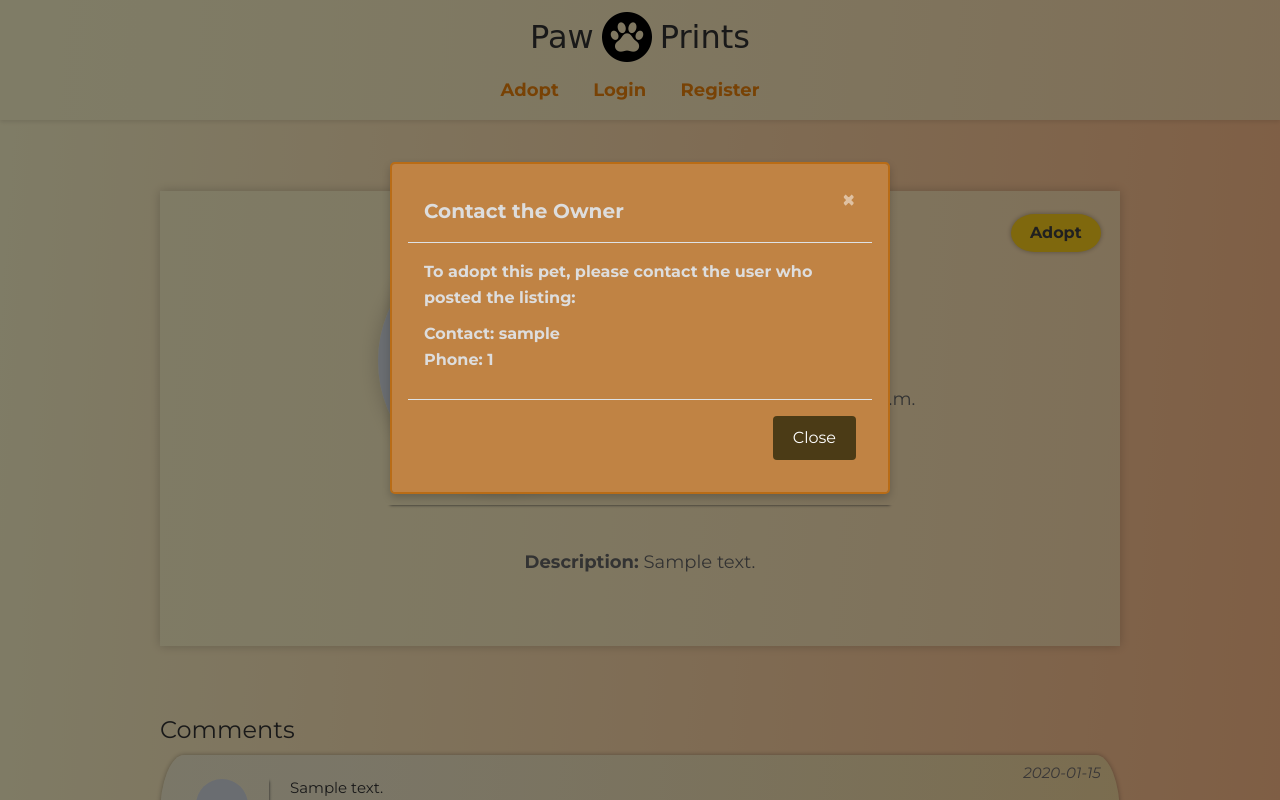
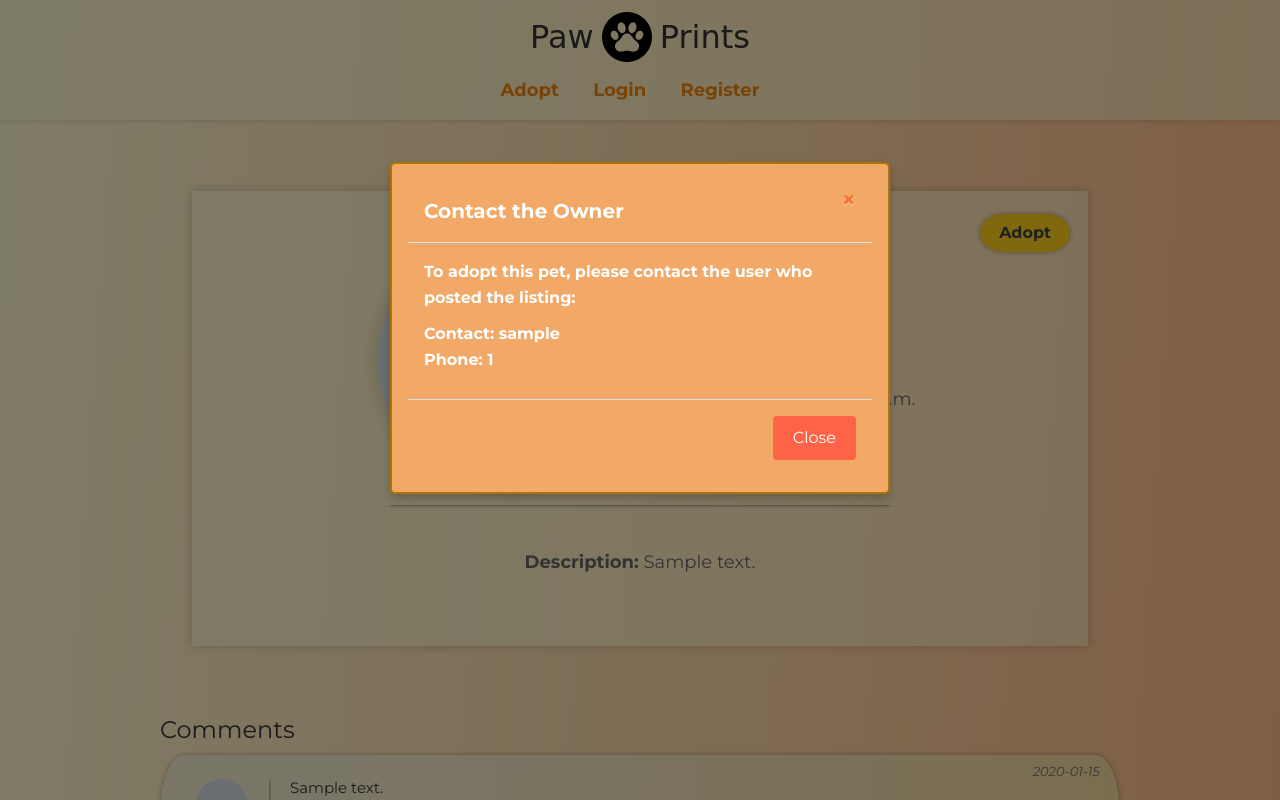
Before and after one commit to eftenow/PawPrints_app, a Django app: page /pets/detail/1/ in a window 1280 px wide, after a click on "Adopt". Run offline with Django 5.2, Linux system fonts and the light colour scheme; tables that the repository leaves empty hold one stand-in row (values such as "Sample post"); grey boxes marked "Sample" are stand-in pictures; some libraries are stand-ins or nearby versions.

Commit message:
big changes to the modal dialouge and some brief changes to the stylings of the details listing page

```diff
--- a/static/css/petFunctions.css
+++ b/static/css/petFunctions.css
@@ -256,7 +256,7 @@ select {
     box-shadow: 0 0 10px rgba(0, 0, 0, 0.2);
     outline: none !important;
     padding: 2% 0;
-    width: 75%;
+    width: 70%;
     margin: 5.5% auto;
     background: linear-gradient(275deg, rgb(255 249 205 / 51%) 0%, rgb(255 249 205 / 68%) 80%);
 }
@@ -348,10 +348,11 @@ select {
 .comment-date {
     position: absolute;
     top: 5%;
-    right: 2%;
+    right: 2.1%;
     font-weight: normal;
     font-style: italic;
     color: #736e6e;
+    font-size: 13px;
 }
 
 .comment-author-data img {
@@ -410,35 +411,30 @@ select {
 
 
 .modal-content {
-    background-color: #c08344;
+    border: 2px solid #ae7307;
+    box-shadow: 0 4px 8px rgba(0, 0, 0, 0.2);
+    background-color: #f2a968;
     color: #333;
-}
-
-.modal-content {
-    border: 2px solid #b96c16;
-    box-shadow: 0 4px 8px rgba(0, 0, 0, 0.2);
     padding: 1rem;
 }
 
 .modal-header .close {
     padding: 1rem 1rem;
     margin: -1.5rem -1rem -1rem auto;
-    color: #fff;
+    color: #FF4500; /* Darker orange for close button */
 }
 
 .modal-footer button {
-    background-color: #4b3b16;
-    color: #fff;
+    background-color: #FF6347; /* Tomato-red button background */
+    color: #fff; /* White text color */
     border: none;
     padding: 10px 20px;
     transition: background-color 0.3s ease;
 }
 
 .modal-footer button:hover {
-    background-color: #322607;
-
+    background-color: #b74c00; /* Darker orange on hover */
 }
-
 
 .modal.fade .modal-dialog {
     transform: translate(0, -20px);
@@ -449,16 +445,17 @@ select {
     min-height: 80vh;
 }
 
-.modal-title{
-    color: #dddddd;
+.modal-title {
+    color: #fff;
     font-weight: bold;
 }
 
 .bottom-text {
     margin-bottom: 0.65rem;
-    color: #dddddd;
+    color: #fff;
     font-weight: bold;
 }
+
 
 /* Customize the message and contact information as needed */
 
@@ -469,39 +466,39 @@ body > footer > section.d-flex.justify-content-center.justify-content-lg-between
 
 }
 
-body > footer > section.d-flex.justify-content-center.justify-content-lg-between.p-4.border-bottom > div:nth-child(2) > a:nth-child(3){
+body > footer > section.d-flex.justify-content-center.justify-content-lg-between.p-4.border-bottom > div:nth-child(2) > a:nth-child(3) {
     padding: 7px;
 }
 
-body > footer > section.d-flex.justify-content-center.justify-content-lg-between.p-4.border-bottom > div:nth-child(2) > a:nth-child(1){
+body > footer > section.d-flex.justify-content-center.justify-content-lg-between.p-4.border-bottom > div:nth-child(2) > a:nth-child(1) {
     background-color: #3b5998;
 }
 
-body > footer > section.d-flex.justify-content-center.justify-content-lg-between.p-4.border-bottom > div:nth-child(2) > a:nth-child(2){
+body > footer > section.d-flex.justify-content-center.justify-content-lg-between.p-4.border-bottom > div:nth-child(2) > a:nth-child(2) {
     background-color: #0072b1;
 }
 
-body > footer > section.d-flex.justify-content-center.justify-content-lg-between.p-4.border-bottom > div:nth-child(2) > a:nth-child(3){
+body > footer > section.d-flex.justify-content-center.justify-content-lg-between.p-4.border-bottom > div:nth-child(2) > a:nth-child(3) {
     background-color: #1e1e1e;
 }
 
 .border-bottom {
-    border-bottom: 1px solid #a0a0a1!important;
+    border-bottom: 1px solid #a0a0a1 !important;
 }
 
 
 .mt-5, .my-5 {
-    margin-top: 2rem!important;
+    margin-top: 2rem !important;
 }
 
-footer > section:nth-child(2) > div > div > div.col-md-4.col-lg-3.col-xl-3.mx-auto.mb-md-0.mb-4.contact-info-footer > p{
+footer > section:nth-child(2) > div > div > div.col-md-4.col-lg-3.col-xl-3.mx-auto.mb-md-0.mb-4.contact-info-footer > p {
     margin-bottom: 0.5rem;
 }
 
 .p-4 {
-    padding: 1.25rem!important;
+    padding: 1.25rem !important;
 }
 
-#contactModal > div > div > div.modal-body > p:nth-child(2){
+#contactModal > div > div > div.modal-body > p:nth-child(2) {
     margin-bottom: 0;
 }
```
